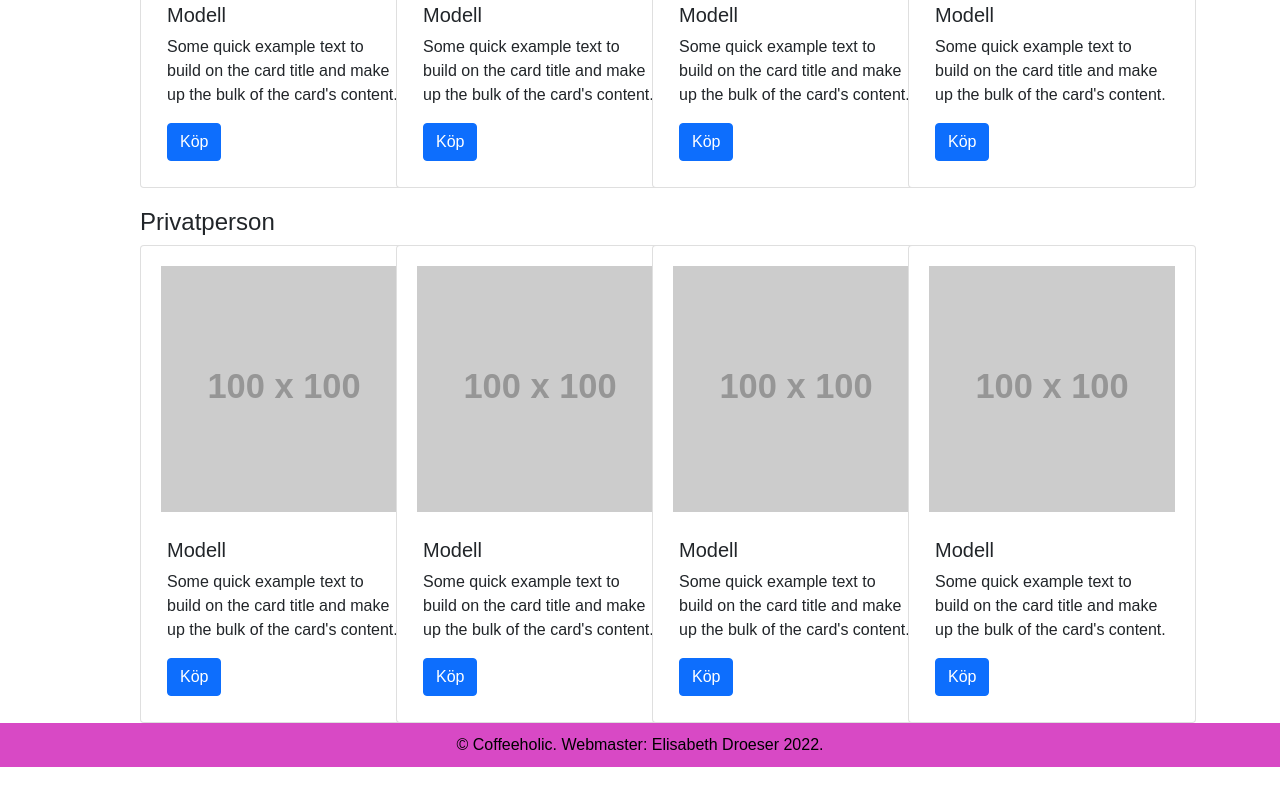
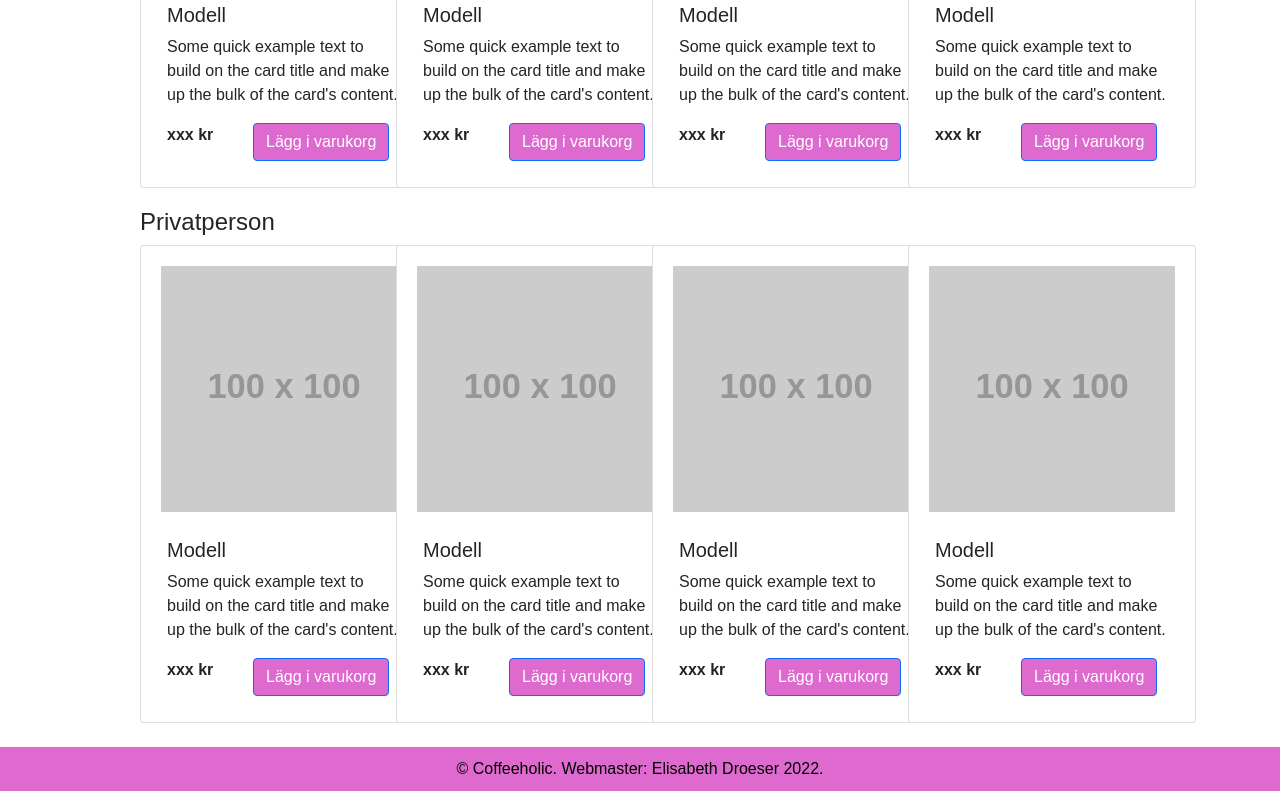
Before and after one commit to elisabethdroeser/FrontendExcercise8, a plain HTML site: page products.html in a window 1280 px wide. Shown: the part 619-1426 px from the top of the page. Before the commit the page ends 1402 px from the top, so only its background shows below. Drawn offline with nearby package versions, Linux system fonts and the light colour scheme; placeholder pictures from the web are drawn by us.

Commit message:
Change price and  button on product page

```diff
--- a/css/stylesheet.css
+++ b/css/stylesheet.css
@@ -32,7 +32,6 @@ li {
     text-align: center;
 }
 
-
 .container img {
     display: block;
     margin-left: auto;
@@ -48,8 +47,12 @@ h2 {
     padding: 10px;
 }
 
+.btn {
+    background-color: #df6acf;
+}
+
 footer {
-    background-color: #d849c5;
+    background-color: #df6acf;
     height: 10%;
     color: black;
     text-align: center;
--- a/products.html
+++ b/products.html
@@ -42,7 +42,14 @@
                     <div class="card-body">
                         <h5 class="card-title">Modell</h5>
                         <p class="card-text">Some quick example text to build on the card title and make up the bulk of the card's content.</p>
-                        <a href="#" class="btn btn-primary">Köp</a>
+                        <div class="row">
+                            <div class="col-md-4">
+                                <strong>xxx kr</strong>
+                            </div>
+                            <div class="col-md-8">
+                                <a type="button" class="btn btn-primary">Lägg i varukorg</a>
+                            </div>
+                        </div>
                     </div>
                 </div>
             </div>
@@ -52,7 +59,14 @@
                     <div class="card-body">
                         <h5 class="card-title">Modell</h5>
                         <p class="card-text">Some quick example text to build on the card title and make up the bulk of the card's content.</p>
-                      <a href="#" class="btn btn-primary">Köp</a>
+                        <div class="row">
+                            <div class="col-md-4">
+                                <strong>xxx kr</strong>
+                            </div>
+                            <div class="col-md-8">
+                                <a type="button" class="btn btn-primary">Lägg i varukorg</a>
+                            </div>
+                        </div>
                     </div>
                 </div>
             </div>
@@ -62,7 +76,14 @@
                     <div class="card-body">
                         <h5 class="card-title">Modell</h5>
                         <p class="card-text">Some quick example text to build on the card title and make up the bulk of the card's content.</p>
-                      <a href="#" class="btn btn-primary">Köp</a>
+                        <div class="row">
+                            <div class="col-md-4">
+                                <strong>xxx kr</strong>
+                            </div>
+                            <div class="col-md-8">
+                                <a type="button" class="btn btn-primary">Lägg i varukorg</a>
+                            </div>
+                        </div>
                     </div>
                 </div>
             </div>
@@ -72,7 +93,14 @@
                     <div class="card-body">
                         <h5 class="card-title">Modell</h5>
                         <p class="card-text">Some quick example text to build on the card title and make up the bulk of the card's content.</p>
-                      <a href="#" class="btn btn-primary">Köp</a>
+                        <div class="row">
+                            <div class="col-md-4">
+                                <strong>xxx kr</strong>
+                            </div>
+                            <div class="col-md-8">
+                                <a type="button" class="btn btn-primary">Lägg i varukorg</a>
+                            </div>
+                        </div>
                     </div>
                 </div>
             </div>
@@ -83,7 +111,14 @@
                     <div class="card-body">
                         <h5 class="card-title">Modell</h5>
                         <p class="card-text">Some quick example text to build on the card title and make up the bulk of the card's content.</p>
-                      <a href="#" class="btn btn-primary">Köp</a>
+                        <div class="row">
+                            <div class="col-md-4">
+                                <strong>xxx kr</strong>
+                            </div>
+                            <div class="col-md-8">
+                                <a type="button" class="btn btn-primary">Lägg i varukorg</a>
+                            </div>
+                        </div>
                     </div>
                 </div>
             </div>
@@ -93,7 +128,14 @@
                     <div class="card-body">
                         <h5 class="card-title">Modell</h5>
                         <p class="card-text">Some quick example text to build on the card title and make up the bulk of the card's content.</p>
-                      <a href="#" class="btn btn-primary">Köp</a>
+                        <div class="row">
+                            <div class="col-md-4">
+                                <strong>xxx kr</strong>
+                            </div>
+                            <div class="col-md-8">
+                                <a type="button" class="btn btn-primary">Lägg i varukorg</a>
+                            </div>
+                        </div>
                     </div>
                 </div>
             </div>
@@ -103,7 +145,14 @@
                     <div class="card-body">
                         <h5 class="card-title">Modell</h5>
                         <p class="card-text">Some quick example text to build on the card title and make up the bulk of the card's content.</p>
-                      <a href="#" class="btn btn-primary">Köp</a>
+                        <div class="row">
+                            <div class="col-md-4">
+                                <strong>xxx kr</strong>
+                            </div>
+                            <div class="col-md-8">
+                                <a type="button" class="btn btn-primary">Lägg i varukorg</a>
+                            </div>
+                        </div>
                     </div>
                 </div>
             </div>
@@ -113,12 +162,19 @@
                     <div class="card-body">
                         <h5 class="card-title">Modell</h5>
                         <p class="card-text">Some quick example text to build on the card title and make up the bulk of the card's content.</p>
-                      <a href="#" class="btn btn-primary">Köp</a>
+                        <div class="row">
+                            <div class="col-md-4">
+                                <strong>xxx kr</strong>
+                            </div>
+                            <div class="col-md-8">
+                                <a type="button" class="btn btn-primary">Lägg i varukorg</a>
                             </div>
                         </div>
                     </div>
                 </div>
-
+            </div>
+        </div>
+        <br />
     </div>
     <footer>
         <p>&copy; Coffeeholic. Webmaster: Elisabeth Droeser 2022.</p>
```
Lines whose indentation alone changed are shown as unchanged.
